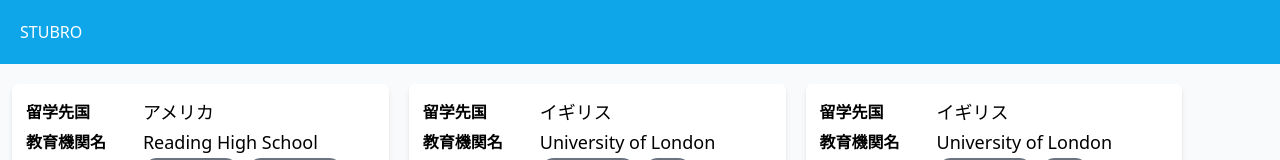
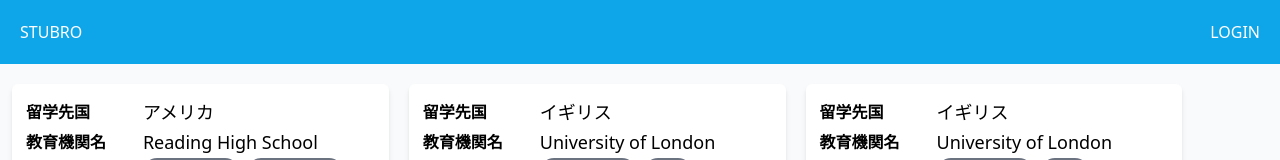
Before and after one commit to kazukitaninaka/stubro, a Next.js app in the folder app/: page / in a window 1280 px wide. Shown: the top 160 px of the page. Built offline with nearby package versions, Linux system fonts and the light colour scheme; no server answers.

Commit message:
add my page

```diff
--- a/app/components/Layout.tsx
+++ b/app/components/Layout.tsx
@@ -2,14 +2,27 @@ import React, { ReactNode } from "react";
 import { useSelector } from "react-redux";
 import useAuth from "../hooks/useAuth";
 import { RootState } from "../stores";
+import { UserCircleIcon } from "@heroicons/react/solid";
+import Link from "next/link";
 
 export default function Layout({ children }: { children: ReactNode }) {
   useAuth();
-  const email = useSelector((state: RootState) => state.user.email);
+  const id = useSelector((state: RootState) => state.user.id);
   return (
     <div className="flex flex-col min-h-screen">
-      <header className="bg-sky-500 p-5 text-white">
-        <h1>STUBRO</h1>
+      <header className="bg-sky-500 p-5 text-white flex justify-between">
+        <Link href="/">
+          <h1 className="cursor-pointer">STUBRO</h1>
+        </Link>
+        {id ? (
+          <Link href="/my-page">
+            <UserCircleIcon className="h-7 w-7 cursor-pointer" />
+          </Link>
+        ) : (
+          <Link href="/signin">
+            <button>LOGIN</button>
+          </Link>
+        )}
       </header>
       <main className="bg-gray-50 flex-1">
         <div className="container mx-auto py-5 px-3">{children}</div>
--- /dev/null
+++ b/app/pages/my-page/index.tsx
@@ -0,0 +1,35 @@
+import { getAuth, signOut } from "firebase/auth";
+import React from "react";
+import { useDispatch, useSelector } from "react-redux";
+import { setUserInitial } from "../../slices/user";
+import { RootState } from "../../stores";
+import { useRouter } from "next/router";
+
+export default function MyPage() {
+  const { id, email } = useSelector((state: RootState) => state.user);
+  const dispatch = useDispatch();
+  const router = useRouter();
+
+  function handleSignOut() {
+    const auth = getAuth();
+    signOut(auth)
+      .then(() => {
+        dispatch(setUserInitial());
+        router.push("/signin");
+      })
+      .catch((e) => {
+        console.log(e);
+      });
+  }
+  return (
+    <div>
+      <p>Email: {email}</p>
+      <button
+        className="border bg-sky-500 text-white p-2 mt-5"
+        onClick={handleSignOut}
+      >
+        Sign Out
+      </button>
+    </div>
+  );
+}
```
